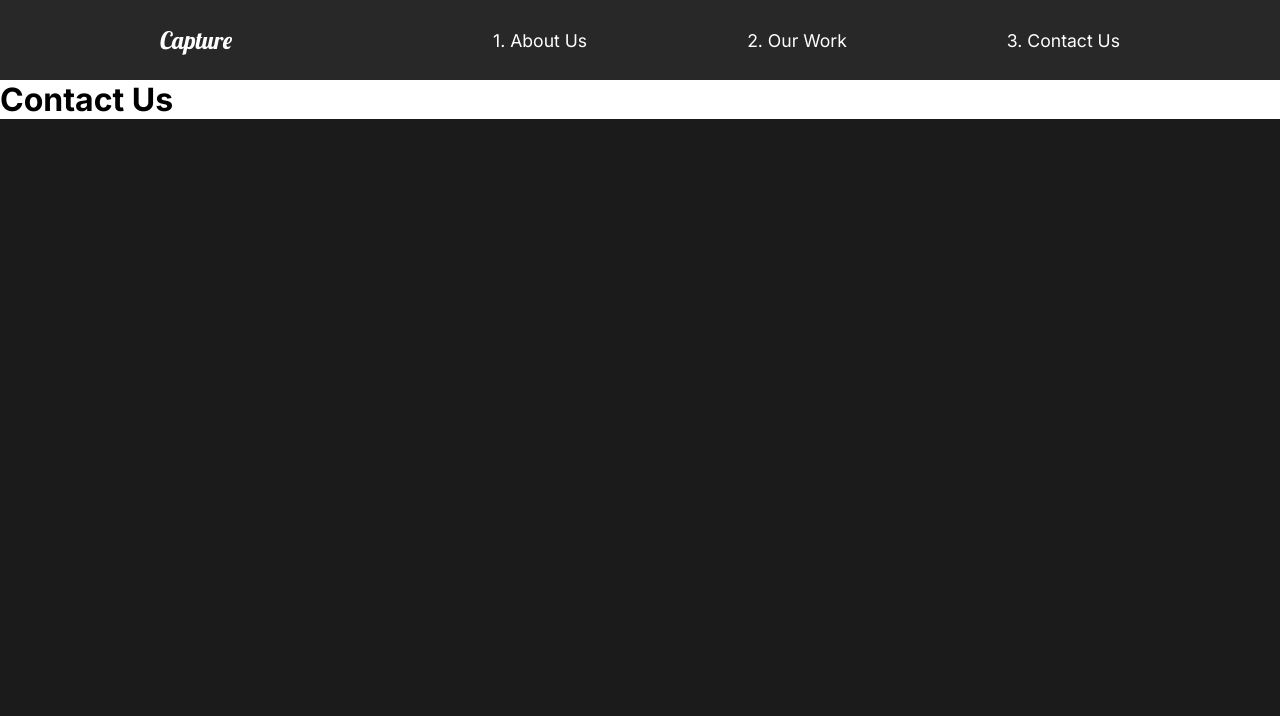
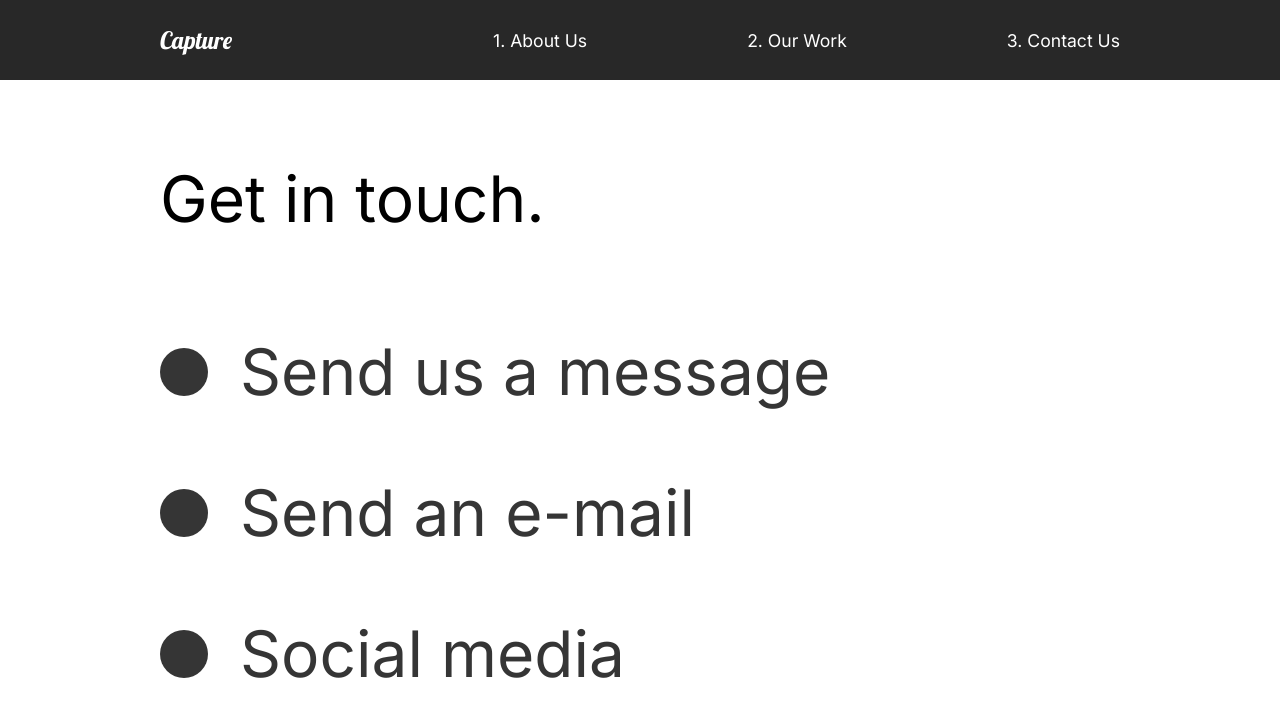
Before and after one commit to luismrosales/capture-portfolio, a React (Create React App) app: page /contact in a window 1280 px wide. Shown: the top 716 px of the page. Built offline with nearby package versions, Linux system fonts and the light colour scheme.

Commit message:
finished small animations on contact page

```diff
--- a/src/animation.js
+++ b/src/animation.js
@@ -60,8 +60,3 @@
   hidden: { opacity: 1 },
   show: { opacity: 1, transition: { staggerChildren: 0.15, ease: "easeOut" } },
 };
-
-export const scrollReveal = {
-  hidden: { opacity: 0, scale: 1.2, transition: { duration: 0.5 } },
-  show: { opacity: 1, scale: 1, transition: { duration: 0.5 } },
-};
--- a/src/components/FaqSection.js
+++ b/src/components/FaqSection.js
@@ -4,17 +4,12 @@
 import Toggle from "./Toggle";
 import { AnimateSharedLayout } from "framer-motion";
 import { useScroll } from "./useScroll";
-import { scrollReveal } from "../animation";
+import { fade } from "../animation";
 
 const FaqSection = () => {
   const [element, controls] = useScroll();
   return (
-    <Faq
-      variants={scrollReveal}
-      ref={element}
-      animate={controls}
-      initial="hidden"
-    >
+    <Faq variants={fade} ref={element} animate={controls} initial="hidden">
       <h2>
         Any Questions <span>FAQ</span>
       </h2>
--- a/src/components/ServicesSection.js
+++ b/src/components/ServicesSection.js
@@ -9,17 +9,12 @@
 import styled from "styled-components";
 import { About, Description, Image } from "../styles";
 import { useScroll } from "./useScroll";
-import { scrollReveal } from "../animation";
+import { fade } from "../animation";
 
 const ServicesSection = () => {
   const [element, controls] = useScroll();
   return (
-    <Services
-      variants={scrollReveal}
-      animate={controls}
-      initial="hidden"
-      ref={element}
-    >
+    <Services variants={fade} animate={controls} initial="hidden" ref={element}>
       <Description>
         <h2>
           High <span>quality</span> services
--- a/src/pages/ContactUs.js
+++ b/src/pages/ContactUs.js
@@ -1,20 +1,74 @@
 import React from "react";
 // ANIMATIONS
 import { motion } from "framer-motion";
-import { pageAnimation } from "../animation";
+import { pageAnimation, titleAnimation } from "../animation";
+import styled from "styled-components";
 
 const ContactUs = () => {
   return (
-    <motion.div
+    <ContactStyle
       variants={pageAnimation}
       initial="hidden"
       animate="show"
       exit="exit"
       style={{ background: "#fff" }}
     >
-      <h1>Contact Us</h1>
-    </motion.div>
+      <Title>
+        <Hide>
+          <motion.h2 variants={titleAnimation}>Get in touch.</motion.h2>
+        </Hide>
+      </Title>
+      <div>
+        <Hide>
+          <Social variants={titleAnimation}>
+            <Circle />
+            <h2>Send us a message</h2>
+          </Social>
+        </Hide>
+        <Hide>
+          <Social variants={titleAnimation}>
+            <Circle />
+            <h2>Send an e-mail</h2>
+          </Social>
+        </Hide>
+        <Hide>
+          <Social variants={titleAnimation}>
+            <Circle />
+            <h2>Social media</h2>
+          </Social>
+        </Hide>
+      </div>
+    </ContactStyle>
   );
 };
 
+const ContactStyle = styled(motion.div)`
+  padding: 5rem 10rem;
+  color: #353535;
+  min-height: 90vh;
+`;
+const Title = styled.div`
+  margin-bottom: 4rem;
+  color: black;
+`;
+
+const Hide = styled.div`
+  overflow: hidden;
+`;
+
+const Circle = styled.div`
+  border-radius: 50%;
+  width: 3rem;
+  height: 3rem;
+  background-color: #353535;
+`;
+
+const Social = styled(motion.div)`
+  display: flex;
+  align-items: center;
+  h2 {
+    margin: 2rem;
+  }
+`;
+
 export default ContactUs;
--- a/src/pages/OurWork.js
+++ b/src/pages/OurWork.js
@@ -15,8 +15,12 @@
   slider,
   sliderContainer,
 } from "../animation";
+import { useScroll } from "../components/useScroll";
 
 const OurWork = () => {
+  const [element, controls] = useScroll();
+  const [element2, controls2] = useScroll();
+
   return (
     <Work
       variants={pageAnimation}
@@ -45,16 +49,21 @@
           </Hide>
         </Link>
       </Movie>
-      <Movie>
+      <Movie ref={element} variants={fade} animate={controls} initial="hidden">
         <h2>The Racer</h2>
-        <div className="line"></div>
+        <motion.div variants={lineAnim} className="line"></motion.div>
         <Link to="/work/the-racer">
           <img src={theracer} alt="racer" />
         </Link>
       </Movie>
-      <Movie>
+      <Movie
+        ref={element2}
+        variants={fade}
+        animate={controls2}
+        initial="hidden"
+      >
         <h2>Good Times</h2>
-        <div className="line"></div>
+        <motion.div variants={lineAnim} className="line"></motion.div>
         <Link to="/work/good-times">
           <img src={goodtimes} alt="good-times" />
         </Link>
@@ -71,7 +80,7 @@
     padding: 1rem 0rem;
   }
 `;
-const Movie = styled.div`
+const Movie = styled(motion.div)`
   padding-bottom: 10rem;
   .line {
     height: 0.3rem;
```
